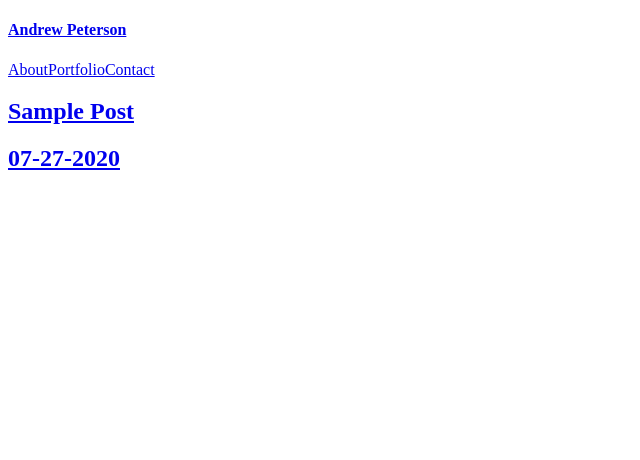
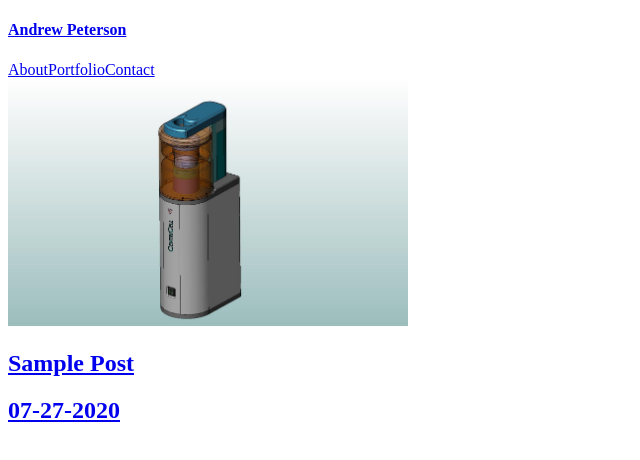
Before and after one commit to NormalAndrew/andrew-peterson, a Gatsby site: page /portfolio in a window 1280 px wide. Shown: the whole page, without its empty margins (0-640 px from the left). Built offline with nearby package versions, Linux system fonts and the light colour scheme; Gatsby itself is replaced by a stand-in of ours.

Commit message:
Gatsby Image Setup

```diff
--- a/gatsby-config.js
+++ b/gatsby-config.js
@@ -13,6 +13,8 @@ module.exports = {
   plugins: [
     `gatsby-plugin-sass`,
     `gatsby-plugin-react-helmet`,
+    `gatsby-plugin-sharp`,
+    `gatsby-transformer-sharp`,
     `gatsby-transformer-remark`,
     {
       resolve: `gatsby-source-filesystem`,
--- a/package.json
+++ b/package.json
@@ -16,10 +16,13 @@
   "dependencies": {
     "bulma": "^0.9.0",
     "gatsby": "^2.23.12",
+    "gatsby-image": "^2.4.13",
     "gatsby-plugin-react-helmet": "^3.3.10",
     "gatsby-plugin-sass": "^2.3.12",
+    "gatsby-plugin-sharp": "^2.6.22",
     "gatsby-source-filesystem": "^2.3.23",
     "gatsby-transformer-remark": "^2.8.27",
+    "gatsby-transformer-sharp": "^2.5.11",
     "node-sass": "^4.14.1",
     "prop-types": "^15.7.2",
     "react": "^16.12.0",
--- a/src/pages/portfolio.js
+++ b/src/pages/portfolio.js
@@ -1,5 +1,6 @@
 import React from 'react'
 import { useStaticQuery, graphql, Link } from 'gatsby'
+import Img from 'gatsby-image'
 import Layout from '../components/Layout'
 
 const PortfolioPage = ({ data }) => {
@@ -13,6 +14,15 @@ const PortfolioPage = ({ data }) => {
           <div className="container" key={portfolio.id}>
             <Link to={portfolio.frontmatter.path}>
               <div className="columns">
+                <div className="column">
+                  <div className="content">
+                    <Img
+                      fixed={portfolio.frontmatter.featuredImage.childImageSharp.fixed}
+                      alt="Sample Image"
+                    />
+                  </div>
+                </div>
+
                 <div className="column">
                   <div className="content">
                     <h1 className="title">{portfolio.frontmatter.title}</h1>
@@ -39,6 +49,13 @@ export const allPortfolioQuery = graphql`
             title
             date(formatString: "MM-DD-YYYY")
             path
+            featuredImage {
+              childImageSharp {
+                fixed {
+                  ...GatsbyImageSharpFixed
+                }
+              }
+            }
           }
         }
       }
--- a/src/portfolio/sample-post.md
+++ b/src/portfolio/sample-post.md
@@ -6,6 +6,7 @@ company: Molecular Devices
 tags: ["mechanical", "design"]
 tools: ["Solidworks","PDM"]
 type: portfolio
+featuredImage: centricell-simple.jpg
 ---
 
 This is my first sample post in Markdown.
```
Also changed, not shown: src/portfolio/centricell-simple.jpg (added), 1 other file.
